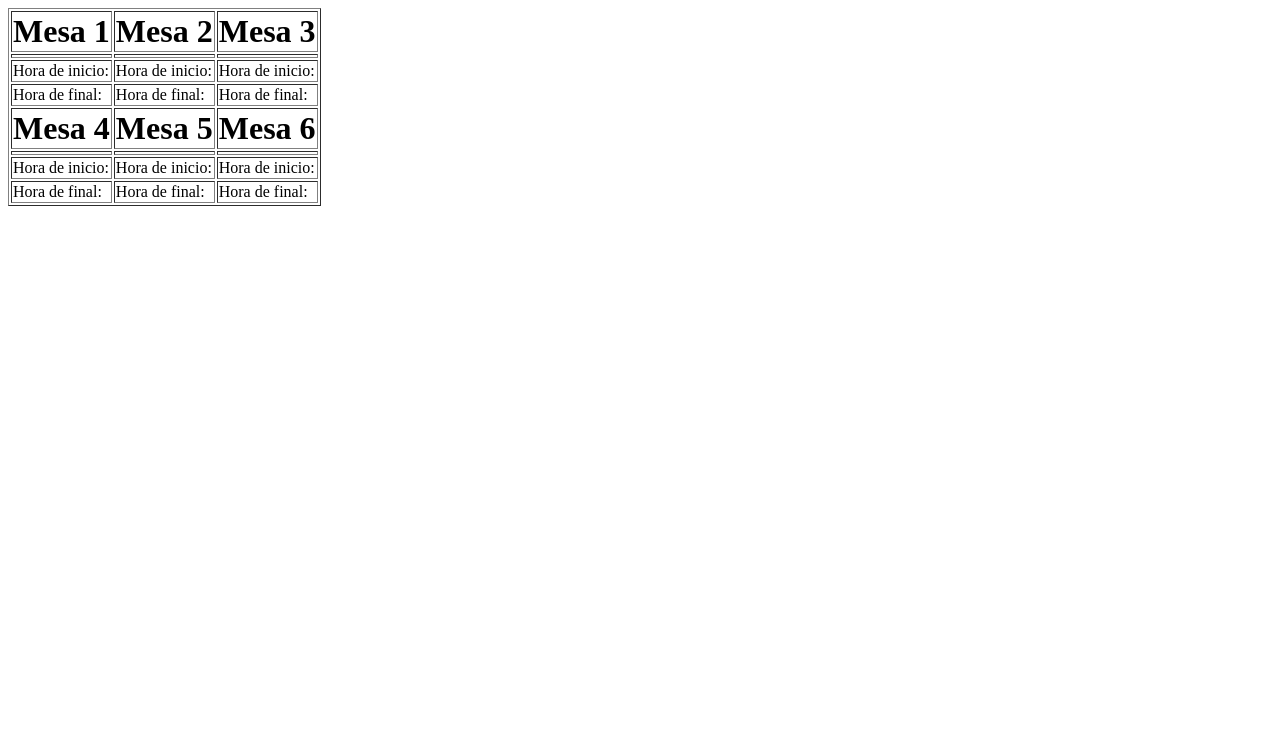
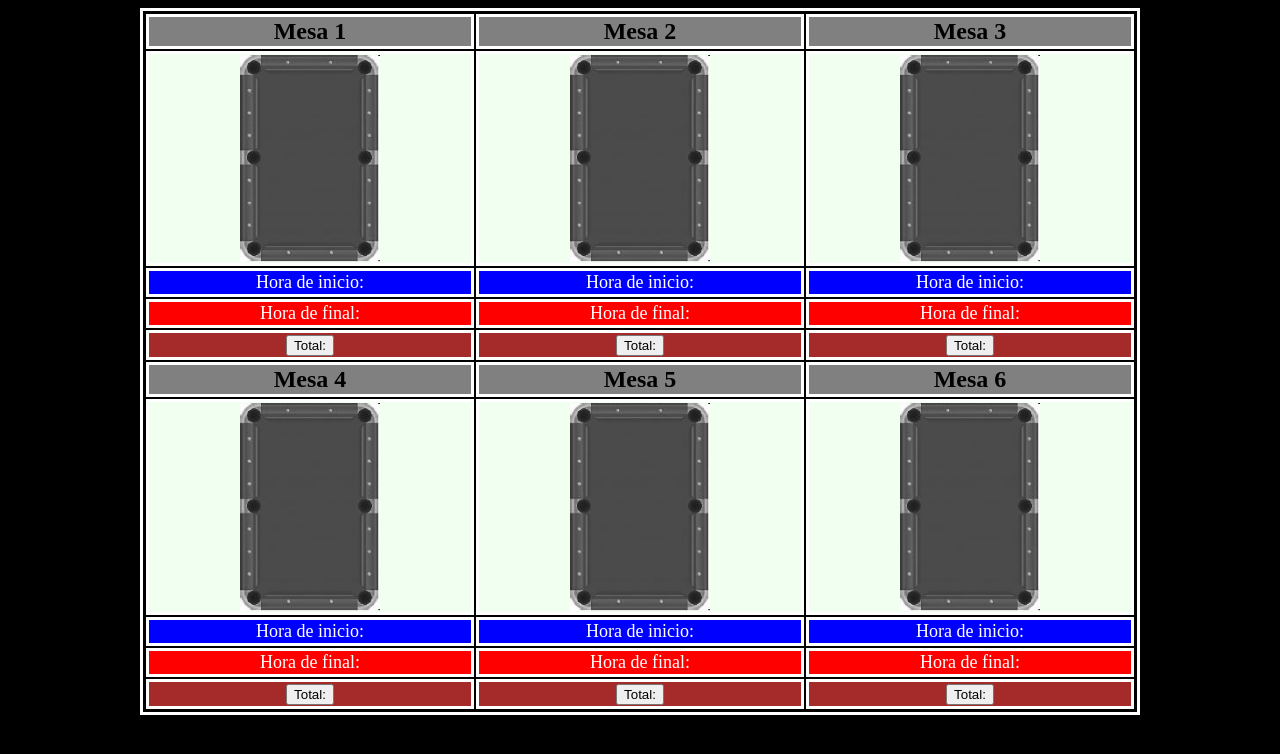
Before and after one commit to AlbertP54/paradigmas_proyecto_p1, a plain HTML site: page index.html in a window 1280 px wide. Drawn offline with Linux system fonts and the light colour scheme.

Commit message:
Creando estilos de la tabla

```diff
--- a/index.html
+++ b/index.html
@@ -9,7 +9,7 @@
     <link rel="stylesheet" href="styles.css"/>
 </head>
 <body>
-    <table border="1">
+    <table>
         <thead>
             <tr>
                 <th id="thead">Mesa 1</th>
@@ -20,21 +20,27 @@
 
         <tbody>
             <tr>
-                <td></td>
-                <td></td>
-                <td></td>
+                <td id="tbody"><img src="images/billar apagado.png" id="mesa" onclick="mesaBillar()"></td>
+                <td id="tbody"><img src="images/billar apagado.png" id="mesa" onclick="mesaBillar()"></td>
+                <td id="tbody"><img src="images/billar apagado.png" id="mesa" onclick="mesaBillar()"></td>
             </tr>
 
             <tr>
-                <td>Hora de inicio:</td>
-                <td>Hora de inicio:</td>
-                <td>Hora de inicio:</td>
+                <td id="hrini">Hora de inicio:</td>
+                <td id="hrini">Hora de inicio:</td>
+                <td id="hrini">Hora de inicio:</td>
             </tr>
 
             <tr>
-                <td>Hora de final:</td>
-                <td>Hora de final:</td>
-                <td>Hora de final:</td>
+                <td id="hrfn">Hora de final:</td>
+                <td id="hrfn">Hora de final:</td>
+                <td id="hrfn">Hora de final:</td>
+            </tr>
+
+            <tr>
+                <td id="total"><button>Total:</button></td>
+                <td id="total"><button>Total:</button></td>
+                <td id="total"><button>Total:</button></td>
             </tr>
 
             <tr>
@@ -44,22 +50,29 @@
             </tr>
 
             <tr>
-                <td></td>
-                <td></td>
-                <td></td>
+                <td id="tbody"><img src="images/billar apagado.png" id="mesa" onclick="mesaBillar()"></td>
+                <td id="tbody"><img src="images/billar apagado.png" id="mesa" onclick="mesaBillar()"></td>
+                <td id="tbody"><img src="images/billar apagado.png" id="mesa" onclick="mesaBillar()"></td>
             </tr>
 
             <tr>
-                <td>Hora de inicio:</td>
-                <td>Hora de inicio:</td>
-                <td>Hora de inicio:</td>
+                <td id="hrini">Hora de inicio:</td>
+                <td id="hrini">Hora de inicio:</td>
+                <td id="hrini">Hora de inicio:</td>
             </tr>
 
             <tr>
-                <td>Hora de final:</td>
-                <td>Hora de final:</td>
-                <td>Hora de final:</td>
+                <td id="hrfn">Hora de final:</td>
+                <td id="hrfn">Hora de final:</td>
+                <td id="hrfn">Hora de final:</td>
             </tr>
+
+            <tr>
+                <td id="total"><button>Total:</button></td>
+                <td id="total"><button>Total:</button></td>
+                <td id="total"><button>Total:</button></td>
+            </tr>
+
         </tbody>
     </table>
 </body>
--- a/script.js
+++ b/script.js
@@ -1,3 +1,9 @@
-mesaBillar = () => {
+const mesaBillar = () => {
+    let mesa = document.getElementById("mesa");
 
+    if(mesa.src.match('billar apagado')) {
+        mesa.src = "images/billar encendido.png";
+    } else {
+        mesa.src = "images/billar apagado.png";
+    }
 }
--- a/styles.css
+++ b/styles.css
@@ -1,3 +1,56 @@
+body {
+    background-color: black;
+}
+
+table {
+    border: 3px solid white;
+    width: 1000px;
+    margin-top: 7px;
+    margin-left: auto;
+    margin-right: auto;
+    padding: 1px;
+}
+
 #thead {
-    font-size: xx-large;
+    border: 3px solid white;
+    color: black;
+    font-size: x-large;
+    background-color: gray;
+    padding: 1px;
 }
+
+#tbody {
+    border: 3px solid white;
+    background-color: honeydew;
+    padding: 1px;
+}
+
+#hrini {
+    border: 3px solid white;
+    font-size: large;
+    text-align: center;
+    background-color: blue;
+    color: white;
+}
+
+#hrfn {
+    border: 3px solid white;
+    font-size: large;
+    text-align: center;
+    background-color: red;
+    color: white;
+}
+
+#total {
+    border: 3px solid white;
+    font-size: large;
+    text-align: center;
+    background-color: brown;
+    color: white;
+}
+
+img {
+    width: 140px;
+    display: block;
+    margin: auto;
+}
```
Also changed, not shown: images/billar apagado.png (added), images/billar encendido.png (added).
